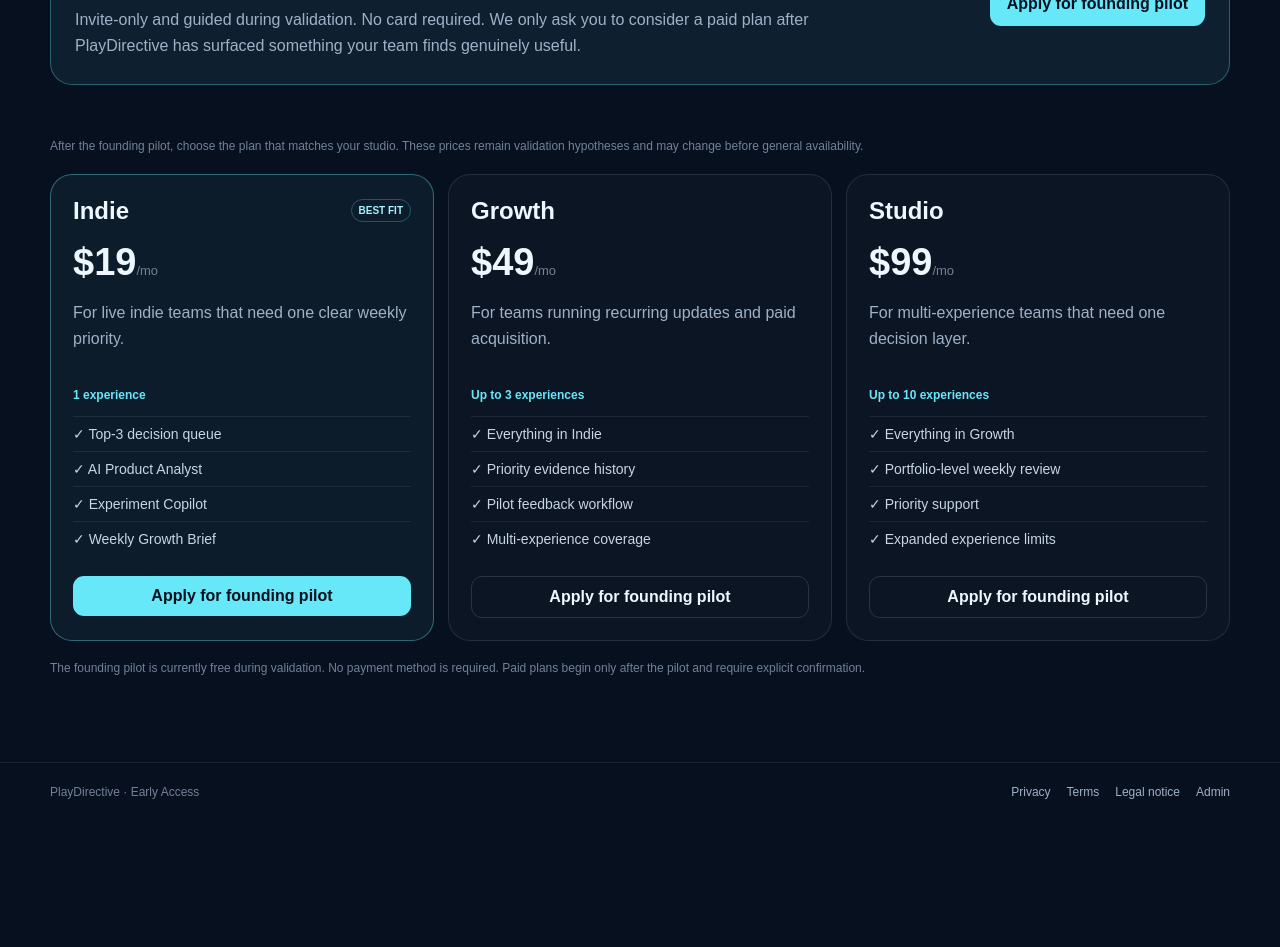
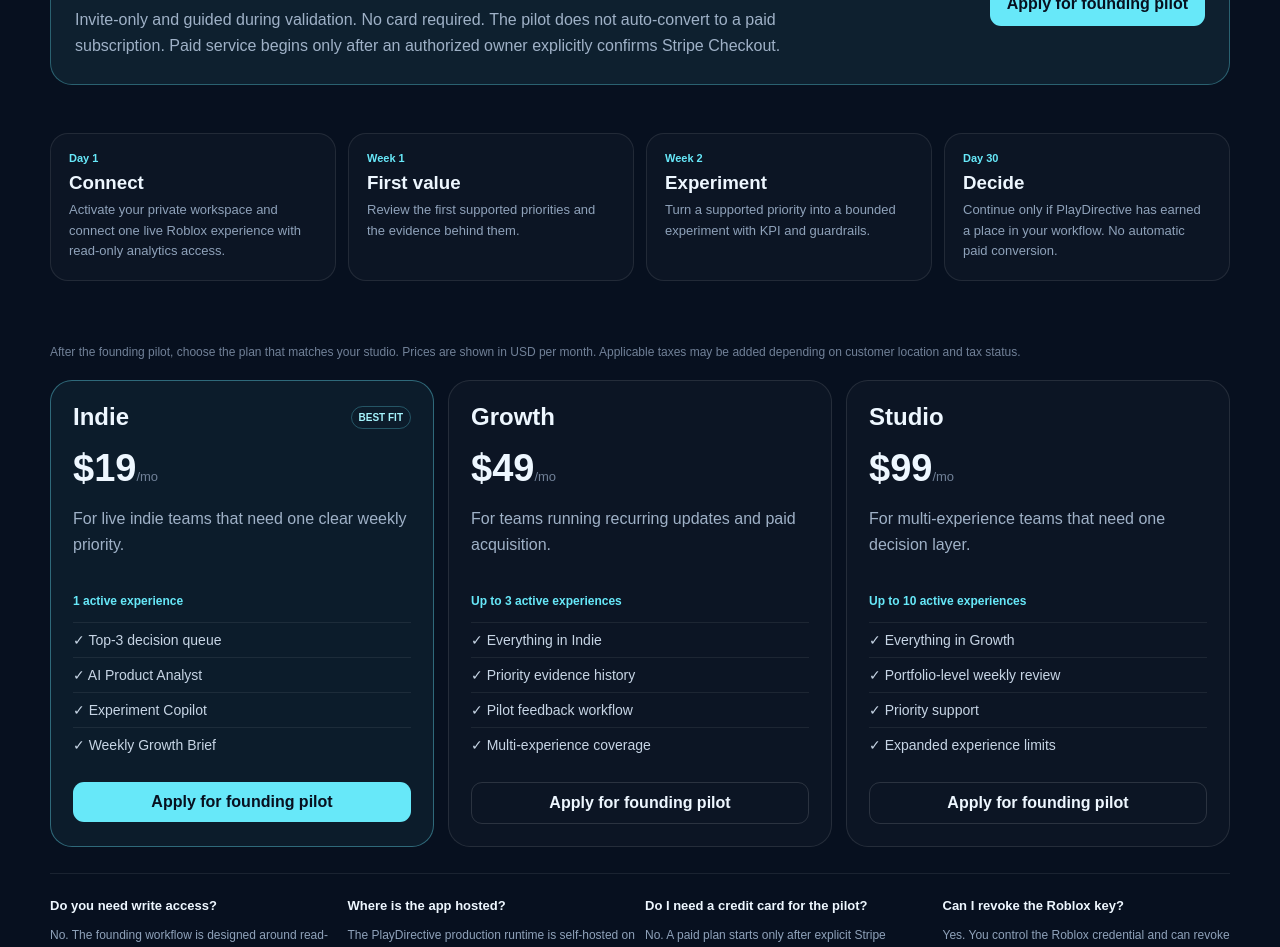
Before and after one commit to danielwauer-maker/roblox-decision-engine, a Next.js app in the folder apps/web/: page /pricing in a window 1280 px wide. Shown: the part 620-1567 px from the top of the page. Before the commit the page ends 1441 px from the top, so only its background shows below. Built offline with nearby package versions, Linux system fonts and the light colour scheme.

Commit message:
feat(r17): finalize founding pilot pricing journey

```diff
--- a/apps/web/app/pricing/page.tsx
+++ b/apps/web/app/pricing/page.tsx
@@ -3,7 +3,7 @@
     name: "Indie",
     price: "$19",
     subtitle: "For live indie teams that need one clear weekly priority.",
-    experiences: "1 experience",
+    experiences: "1 active experience",
     features: ["Top-3 decision queue", "AI Product Analyst", "Experiment Copilot", "Weekly Growth Brief"],
     cta: "Apply for founding pilot",
     href: "/apply",
@@ -13,7 +13,7 @@
     name: "Growth",
     price: "$49",
     subtitle: "For teams running recurring updates and paid acquisition.",
-    experiences: "Up to 3 experiences",
+    experiences: "Up to 3 active experiences",
     features: ["Everything in Indie", "Priority evidence history", "Pilot feedback workflow", "Multi-experience coverage"],
     cta: "Apply for founding pilot",
     href: "/apply",
@@ -22,11 +22,18 @@
     name: "Studio",
     price: "$99",
     subtitle: "For multi-experience teams that need one decision layer.",
-    experiences: "Up to 10 experiences",
+    experiences: "Up to 10 active experiences",
     features: ["Everything in Growth", "Portfolio-level weekly review", "Priority support", "Expanded experience limits"],
     cta: "Apply for founding pilot",
     href: "/apply",
   },
+];
+
+const pilotSteps = [
+  ["Day 1", "Connect", "Activate your private workspace and connect one live Roblox experience with read-only analytics access."],
+  ["Week 1", "First value", "Review the first supported priorities and the evidence behind them."],
+  ["Week 2", "Experiment", "Turn a supported priority into a bounded experiment with KPI and guardrails."],
+  ["Day 30", "Decide", "Continue only if PlayDirective has earned a place in your workflow. No automatic paid conversion."],
 ];
 
 export default function PricingPage() {
@@ -35,7 +42,7 @@
       <header style={{ borderBottom: "1px solid rgba(255,255,255,.08)" }}>
         <div style={{ maxWidth: 1180, margin: "0 auto", padding: "18px clamp(20px,5vw,24px)", display: "flex", justifyContent: "space-between", gap: 16, flexWrap: "wrap" }}>
           <a href="/" style={{ color: "#eef7ff", textDecoration: "none", fontWeight: 800 }}>PlayDirective</a>
-          <div style={{ display: "flex", gap: 8 }}><a href="/demo" style={{ color: "#9fb1c7", textDecoration: "none", padding: "9px 11px" }}>Demo</a></div>
+          <div style={{ display: "flex", gap: 8 }}><a href="/demo" style={{ color: "#9fb1c7", textDecoration: "none", padding: "9px 11px" }}>Demo</a><a href="/app/login" style={{ color: "#9fb1c7", textDecoration: "none", padding: "9px 11px" }}>Pilot sign in</a></div>
         </div>
       </header>
 
@@ -50,14 +57,18 @@
           <div style={{ maxWidth: 760 }}>
             <div style={{ color: "#67e8f9", fontSize: 11, fontWeight: 800, textTransform: "uppercase", letterSpacing: ".14em" }}>30-day founding studio pilot · free</div>
             <h2 style={{ margin: "8px 0 6px", fontSize: 28 }}>One live experience. One useful decision before you pay.</h2>
-            <p style={{ margin: 0, color: "#9fb1c7", lineHeight: 1.65 }}>Invite-only and guided during validation. No card required. We only ask you to consider a paid plan after PlayDirective has surfaced something your team finds genuinely useful.</p>
+            <p style={{ margin: 0, color: "#9fb1c7", lineHeight: 1.65 }}>Invite-only and guided during validation. No card required. The pilot does not auto-convert to a paid subscription. Paid service begins only after an authorized owner explicitly confirms Stripe Checkout.</p>
           </div>
           <a href="/apply" style={{ background: "#67e8f9", color: "#07101f", padding: "13px 17px", borderRadius: 11, fontWeight: 800, textDecoration: "none" }}>Apply for founding pilot</a>
         </div>
       </section>
 
+      <section style={{ maxWidth: 1180, margin: "0 auto", padding: "20px clamp(20px,5vw,24px) 38px" }}>
+        <div style={{ display: "grid", gap: 12, gridTemplateColumns: "repeat(auto-fit,minmax(220px,1fr))" }}>{pilotSteps.map(([when, title, copy]) => <article key={when} style={{ border: "1px solid rgba(255,255,255,.09)", borderRadius: 18, padding: 18, background: "rgba(255,255,255,.025)" }}><div style={{ color: "#67e8f9", fontSize: 11, fontWeight: 800 }}>{when}</div><h3 style={{ margin: "8px 0 6px" }}>{title}</h3><p style={{ margin: 0, color: "#8fa2ba", fontSize: 13, lineHeight: 1.6 }}>{copy}</p></article>)}</div>
+      </section>
+
       <section style={{ maxWidth: 1180, margin: "0 auto", padding: "24px clamp(20px,5vw,24px) 72px" }}>
-        <div style={{ marginBottom: 18, color: "#718198", fontSize: 12, lineHeight: 1.6 }}>After the founding pilot, choose the plan that matches your studio. These prices remain validation hypotheses and may change before general availability.</div>
+        <div style={{ marginBottom: 18, color: "#718198", fontSize: 12, lineHeight: 1.6 }}>After the founding pilot, choose the plan that matches your studio. Prices are shown in USD per month. Applicable taxes may be added depending on customer location and tax status.</div>
         <div style={{ display: "grid", gap: 14, gridTemplateColumns: "repeat(auto-fit,minmax(250px,1fr))" }}>
           {plans.map((plan) => <article key={plan.name} style={{ border: plan.featured ? "1px solid rgba(103,232,249,.38)" : "1px solid rgba(255,255,255,.1)", background: plan.featured ? "rgba(103,232,249,.055)" : "rgba(255,255,255,.025)", borderRadius: 22, padding: 22 }}>
             <div style={{ display: "flex", justifyContent: "space-between", gap: 10, alignItems: "center" }}><h2 style={{ margin: 0 }}>{plan.name}</h2>{plan.featured && <span style={{ color: "#a5f3fc", fontSize: 10, fontWeight: 800, border: "1px solid rgba(103,232,249,.28)", borderRadius: 999, padding: "5px 7px" }}>BEST FIT</span>}</div>
@@ -68,7 +79,9 @@
             <a href={plan.href} style={{ display: "block", marginTop: 20, textAlign: "center", background: plan.featured ? "#67e8f9" : "transparent", color: plan.featured ? "#07101f" : "#eef7ff", border: plan.featured ? "none" : "1px solid rgba(255,255,255,.13)", padding: "11px 14px", borderRadius: 11, fontWeight: 800, textDecoration: "none" }}>{plan.cta}</a>
           </article>)}
         </div>
-        <p style={{ color: "#718198", fontSize: 12, lineHeight: 1.6, marginTop: 18 }}>The founding pilot is currently free during validation. No payment method is required. Paid plans begin only after the pilot and require explicit confirmation.</p>
+        <div style={{ marginTop: 26, borderTop: "1px solid rgba(255,255,255,.08)", paddingTop: 22, display: "grid", gap: 10, gridTemplateColumns: "repeat(auto-fit,minmax(240px,1fr))" }}>
+          {[["Do you need write access?", "No. The founding workflow is designed around read-only Roblox analytics access."],["Where is the app hosted?", "The PlayDirective production runtime is self-hosted on the Hetzner server in Germany."],["Do I need a credit card for the pilot?", "No. A paid plan starts only after explicit Stripe Checkout confirmation."],["Can I revoke the Roblox key?", "Yes. You control the Roblox credential and can revoke it in Roblox at any time."]].map(([q,a]) => <div key={q}><strong style={{ fontSize: 13 }}>{q}</strong><p style={{ color: "#8fa2ba", fontSize: 12, lineHeight: 1.6 }}>{a}</p></div>)}
+        </div>
       </section>
     </main>
   );
```
